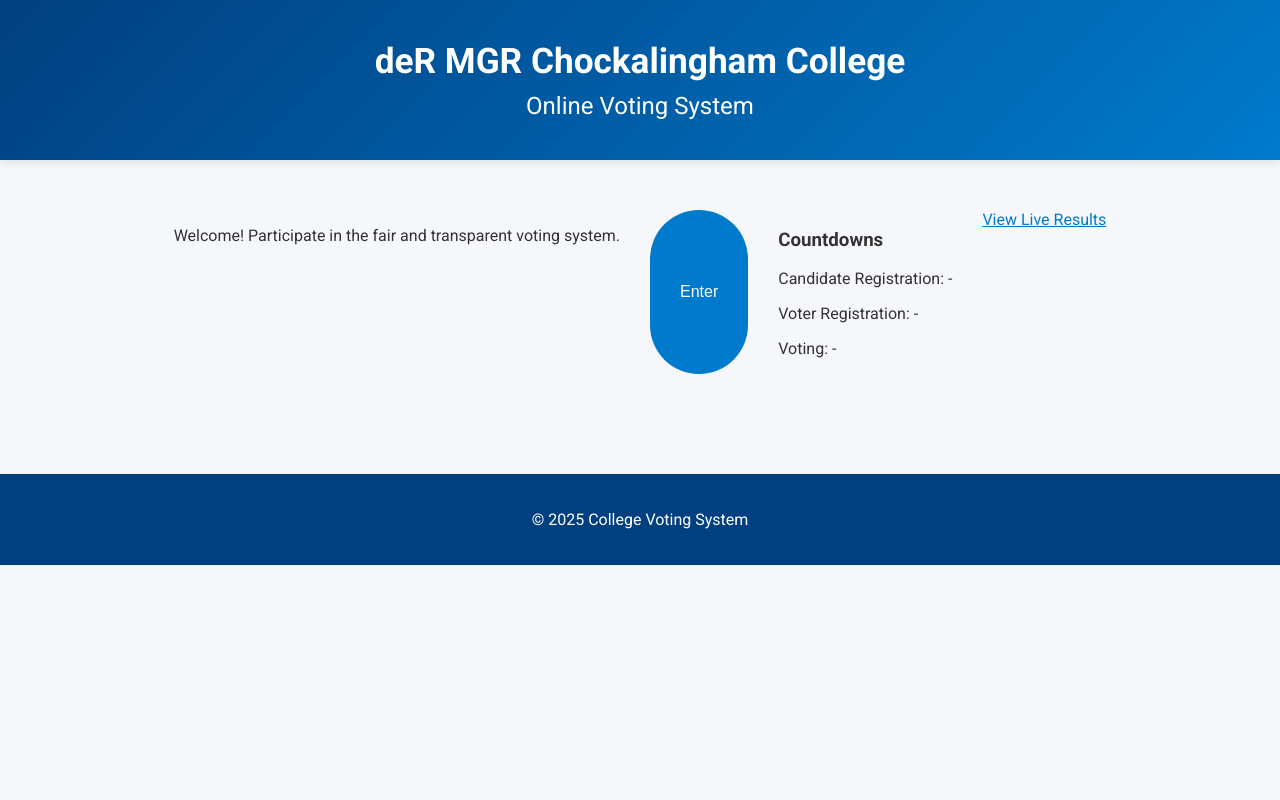
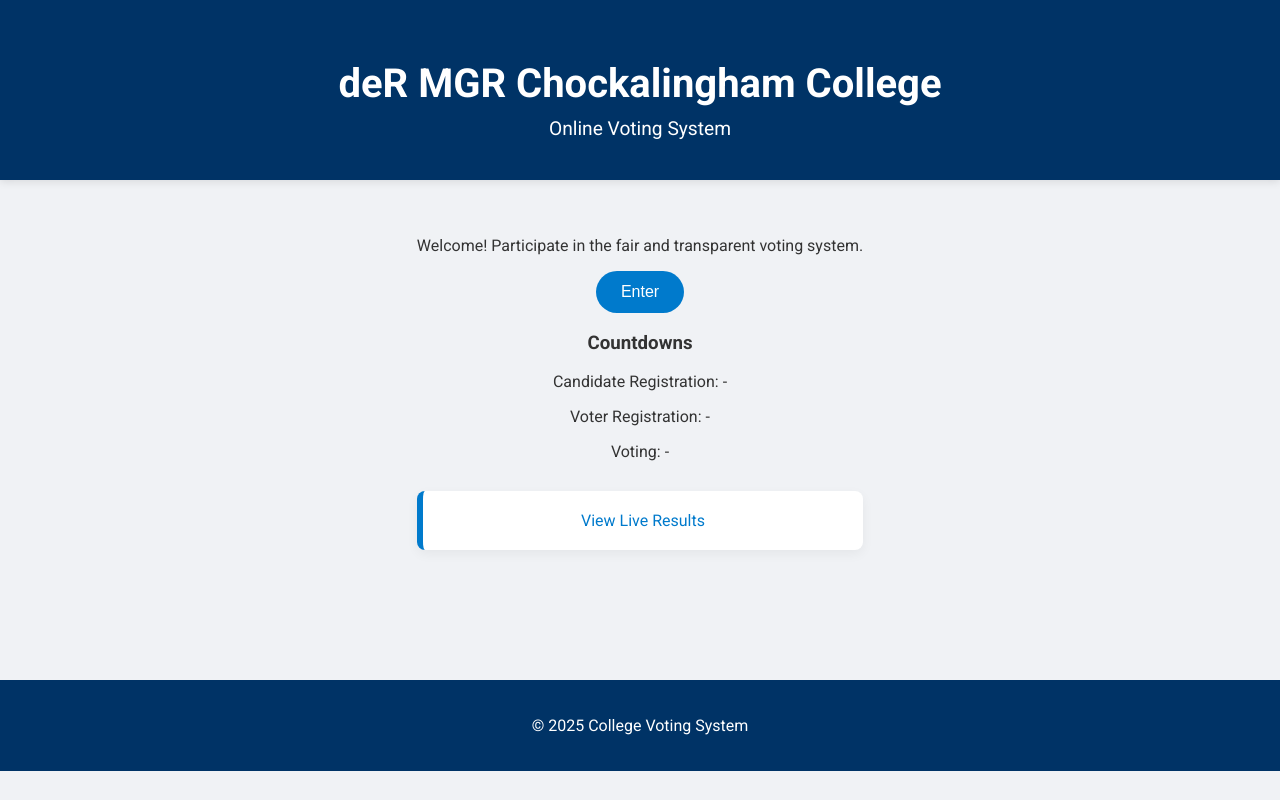
Before and after one commit to saras0110/backend-code, a Flask app: page / in a window 1280 px wide. Run offline with Flask 3, Linux system fonts and the light colour scheme.

Commit message:
Update styles.css

```diff
--- a/static/styles.css
+++ b/static/styles.css
@@ -4,66 +4,96 @@
 body {
   font-family: 'Roboto', sans-serif;
   margin: 0;
-  background: #f5f7fa;
+  background: #f0f2f5;
   color: #333;
+  text-align: center;
 }
 
 header {
-  background: linear-gradient(135deg, #004080, #007acc);
+  background: #003366;
   color: #fff;
-  padding: 40px 20px;
-  text-align: center;
-  box-shadow: 0 2px 10px rgba(0,0,0,0.1);
+  padding: 60px 20px 40px;
+  box-shadow: 0 2px 8px rgba(0,0,0,0.1);
 }
 
 header h1 {
   margin: 0;
-  font-size: 2.2em;
+  font-size: 2.5rem;
 }
 
 header h2 {
   margin: 10px 0 0;
   font-weight: 400;
+  font-size: 1.2rem;
+}
+
+.hero {
+  margin: 50px auto;
+}
+
+.enter-btn {
+  display: inline-block;
+  background: #007acc;
+  color: #fff;
+  padding: 15px 40px;
+  border-radius: 50px;
+  text-decoration: none;
+  font-size: 1.1rem;
+  font-weight: 600;
+  box-shadow: 0 4px 10px rgba(0,0,0,0.1);
+  transition: background 0.3s, transform 0.2s;
+}
+
+.enter-btn:hover {
+  background: #005fa3;
+  transform: translateY(-2px);
 }
 
 main {
+  padding: 40px 20px;
+}
+
+footer {
+  background: #003366;
+  color: #fff;
+  padding: 20px;
+  margin-top: 60px;
+}
+
+.cards {
   display: flex;
   flex-wrap: wrap;
   justify-content: center;
-  padding: 50px 20px;
-  max-width: 1200px;
-  margin: auto;
   gap: 30px;
+  max-width: 1000px;
+  margin: 40px auto;
 }
 
 .card {
   background: #fff;
-  border-radius: 15px;
-  box-shadow: 0 8px 25px rgba(0, 0, 0, 0.1);
-  width: 250px;
+  border-radius: 12px;
+  box-shadow: 0 6px 20px rgba(0,0,0,0.1);
   padding: 30px 20px;
-  text-align: center;
-  transition: transform 0.3s, box-shadow 0.3s;
+  width: 220px;
+  transition: transform 0.2s;
 }
 
 .card:hover {
-  transform: translateY(-8px);
-  box-shadow: 0 12px 40px rgba(0, 0, 0, 0.15);
+  transform: translateY(-6px);
 }
 
 .card h3 {
-  margin: 0 0 20px;
-  color: #004080;
+  margin: 0 0 15px;
+  color: #003366;
 }
 
 .card a {
   display: inline-block;
-  padding: 12px 30px;
   background: #007acc;
   color: #fff;
-  border-radius: 50px;
+  padding: 10px 20px;
+  border-radius: 30px;
   text-decoration: none;
-  font-weight: 500;
   transition: background 0.3s;
 }
 
@@ -71,51 +101,23 @@ main {
   background: #005fa3;
 }
 
-footer {
-  background: #004080;
-  color: #fff;
+.countdown, .live-result {
+  margin: 30px auto;
+  background: #fff;
+  border-left: 6px solid #007acc;
   padding: 20px;
-  text-align: center;
-  margin-top: 50px;
-}
-
-.countdown {
-  background: #fff;
-  border: 2px dashed #007acc;
-  border-radius: 10px;
-  padding: 20px;
-  margin: 30px auto;
+  border-radius: 8px;
   max-width: 400px;
   box-shadow: 0 4px 12px rgba(0,0,0,0.05);
 }
 
-.countdown h3 {
-  margin-top: 0;
-  color: #004080;
-}
-
-.live-result-link {
-  display: inline-block;
-  margin-top: 20px;
-  padding: 12px 30px;
-  background: #28a745;
-  color: #fff;
-  text-decoration: none;
-  border-radius: 50px;
-  transition: background 0.3s;
-}
-
-.live-result-link:hover {
-  background: #1e7e34;
-}
-
 button {
-  padding: 12px 30px;
+  padding: 12px 25px;
   border: none;
-  border-radius: 50px;
+  border-radius: 30px;
   background: #007acc;
   color: #fff;
-  font-size: 1em;
+  font-size: 1rem;
   cursor: pointer;
   transition: background 0.3s;
 }
@@ -126,8 +128,25 @@ button:hover {
 
 a {
   color: #007acc;
+  text-decoration: none;
 }
 
 a:hover {
   text-decoration: underline;
 }
+
+@media (max-width: 768px) {
+  .cards {
+    flex-direction: column;
+    align-items: center;
+  }
+
+  .card {
+    width: 80%;
+  }
+
+  .enter-btn {
+    padding: 12px 30px;
+    font-size: 1rem;
+  }
+}
```
